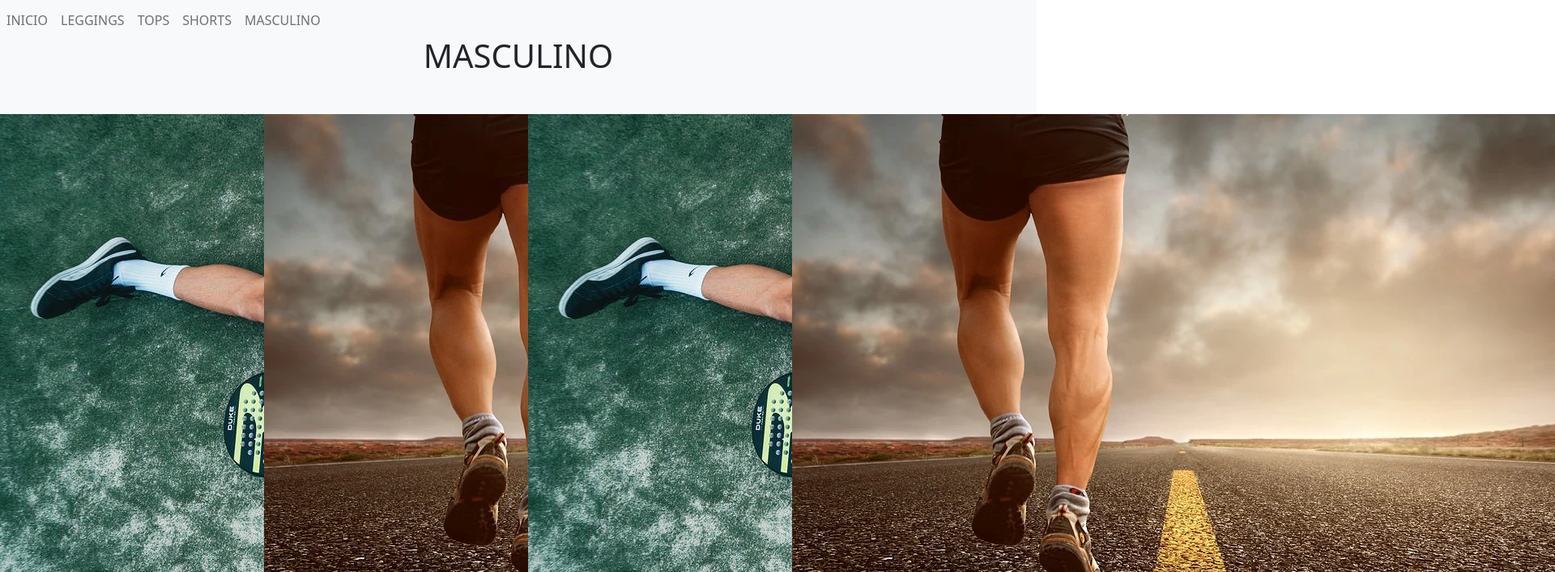
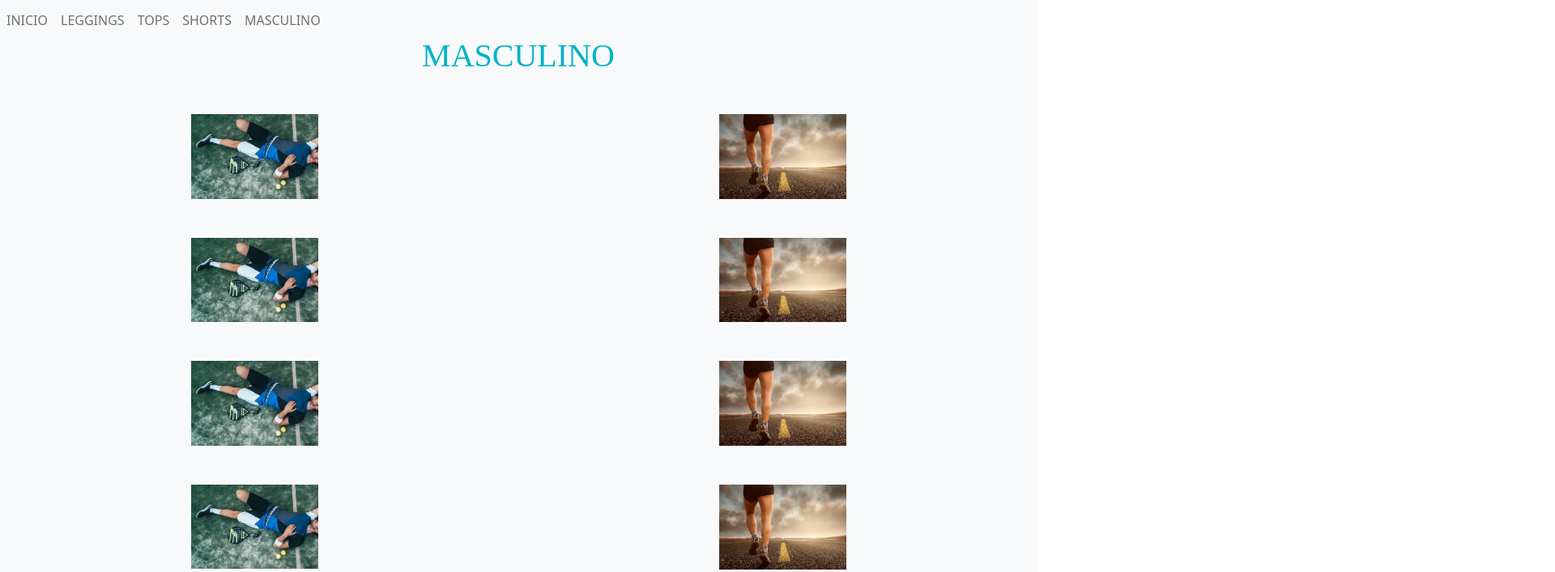
Before and after one commit to belenpadilla/trabajo-padilla, a website: page paginas/masculino.html in a window 1280 px wide. Shown: the part 153-860 px from the top of the page at 81% size, 1920 px wide, since content can reach past the window. Drawn offline with nearby package versions, Linux system fonts and the light colour scheme; files that its build step writes are made by us from their sources.

Commit message:
sigo con los arreglos para el buen funcionamiento

```diff
--- a/paginas/masculino.html
+++ b/paginas/masculino.html
@@ -7,7 +7,7 @@
     <title>MASCULINO</title>
     <link href="https://cdn.jsdelivr.net/npm/bootstrap@5.2.0/dist/css/bootstrap.min.css" rel="stylesheet" integrity="sha384-gH2yIJqKdNHPEq0n4Mqa/HGKIhSkIHeL5AyhkYV8i59U5AR6csBvApHHNl/vI1Bx" crossorigin="anonymous">
   <link rel="shortcut icon" href="../fotitos/logocortado.png" type="image/x-icon">
-    <link rel="stylesheet" href="../estilo.css">
+    <link rel="stylesheet" href="../css/estilo.css">
 </head>
 <body>
 
@@ -43,18 +43,26 @@
     <h1 class="text-center">MASCULINO</h1>
 
     <div class="row text-center mt-5">
-        <div class="col-3"><img class="fotosProduCambio" src="../fotitos/tennis-3hom.jpg" alt="Foto modelo ropa masculina"></div>
-        <div class="col-3"><img class="fotosProduCambio" src="../fotitos/jogging-hom.webp" alt="Foto modelo ropa masculina"></div>
-        <div class="col-3"><img class="fotosProduCambio" src="../fotitos/tennis-3hom.jpg" alt="Foto modelo ropa masculina"></div>
-        <div class="col-3"><img class="fotosProduCambio" src="../fotitos/jogging-hom.webp" alt="Foto modelo ropa masculina"></div>
+        <div class="col-6 cambioTamaño">
+          <img src="../fotitos/tennis-3hom.jpg" alt="Foto modelo ropa masculina"></div>
+        <div class="col-6 cambioTamaño">
+          <img src="../fotitos/jogging-hom.webp" alt="Foto modelo ropa masculina"></div>
+        <div class="col-6 cambioTamaño mt-5">
+          <img src="../fotitos/tennis-3hom.jpg" alt="Foto modelo ropa masculina"></div>
+        <div class="col-6 cambioTamaño mt-5">
+          <img src="../fotitos/jogging-hom.webp" alt="Foto modelo ropa masculina"></div>
     </div>
 
 
     <div class="row  text-center mt-5">
-        <div class="col-3"><img class="fotosProduCambio" src="../fotitos/tennis-3hom.jpg" alt="Foto modelo ropa masculina"></div>
-        <div class="col-3"><img class="fotosProduCambio" src="../fotitos/jogging-hom.webp" alt="Foto modelo ropa masculina"></div>
-        <div class="col-3"><img class="fotosProduCambio" src="../fotitos/tennis-3hom.jpg" alt="Foto modelo ropa masculina"></div>
-        <div class="col-3"><img class="fotosProduCambio" src="../fotitos/jogging-hom.webp" alt="Foto modelo ropa masculina"></div>
+        <div class="col-6 cambioTamaño">
+          <img src="../fotitos/tennis-3hom.jpg" alt="Foto modelo ropa masculina"></div>
+        <div class="col-6 cambioTamaño">
+          <img src="../fotitos/jogging-hom.webp" alt="Foto modelo ropa masculina"></div>
+        <div class="col-6 cambioTamaño mt-5">
+          <img src="../fotitos/tennis-3hom.jpg" alt="Foto modelo ropa masculina"></div>
+        <div class="col-6 cambioTamaño mt-5">
+          <img src="../fotitos/jogging-hom.webp" alt="Foto modelo ropa masculina"></div>
     </div>
 
 
--- a/scss/estilo.scss
+++ b/scss/estilo.scss
@@ -1,3 +1,4 @@
+
 @import "maps";
 @import "extend";
 @import "mixins";
@@ -11,3 +12,8 @@
 
 .cambioTamaño img {
     width: 25%; }
+
+h1, h3{
+    font-family: 'Gulzar', serif;
+    color: #00b2ca;
+}
```
Also changed, not shown: index.html (+5 -3 lines), paginas/short.html (+17 -9 lines), css/estilo.css, fotitos/figurasinfondo.png (added), fotitos/logosinfondo.png (added).
